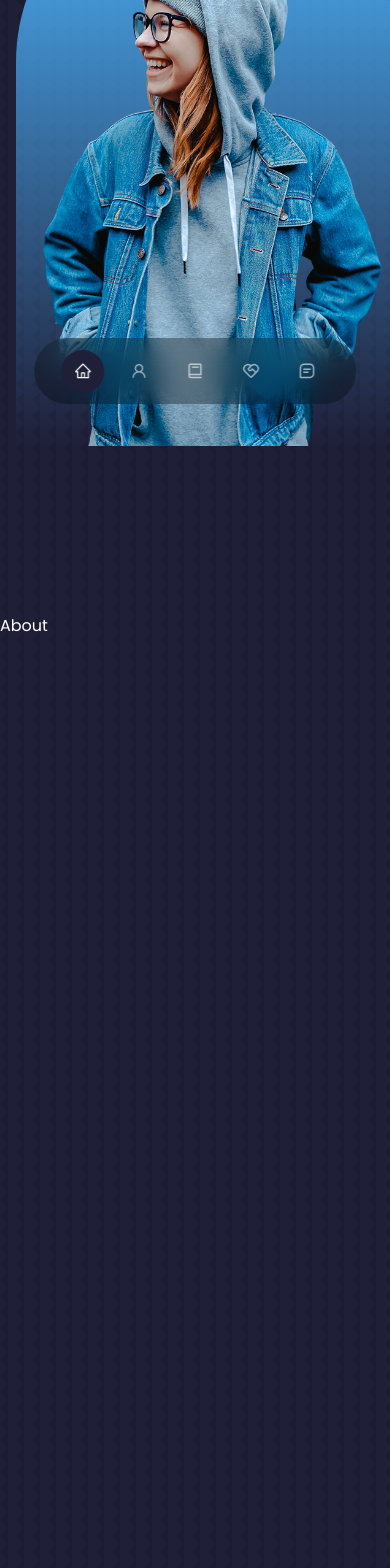
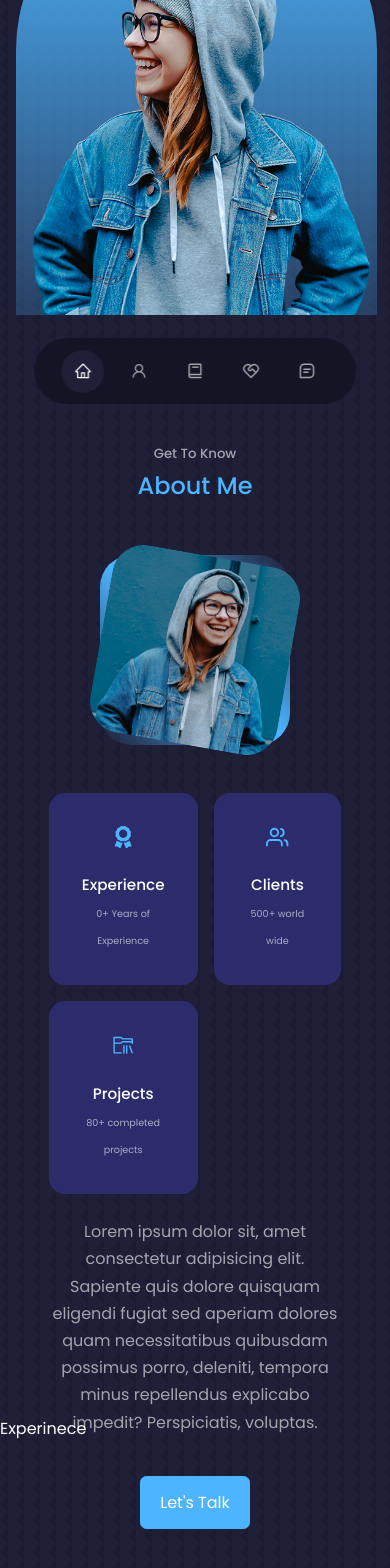
Before and after one commit to Subodh0/portfolio-1, a React (Create React App) app: page / in a window 390 px wide. Shown: the part 408-1976 px from the top of the page. Built offline with nearby package versions, Linux system fonts and the light colour scheme.

Commit message:
updated header section for mobile view and added about section

```diff
--- a/src/components/about/about.css
+++ b/src/components/about/about.css
@@ -0,0 +1,99 @@
+.about__container {
+    display: grid;
+    grid-template-columns: 35% 50%;
+    gap: 15%;
+}
+.about__me {
+    width: 100%;
+    aspect-ratio: 1/1;
+    border-radius: 2rem;
+    background: linear-gradient(
+        45deg,
+        transparent,
+        var(--color-primary),
+        transparent
+    );
+    display: grid;
+    place-items: center;
+}
+
+.about__me-image {
+    border-radius: 2rem;
+    overflow: hidden;
+    transform: rotate(10deg);
+    transition: var(--transition);
+}
+.about__me-image:hover {
+    transform: rotate(0);
+}
+
+.about__cards {
+    display: grid;
+    grid-template-columns: repeat(3, 1fr);
+    gap: 1.5rem;
+}
+
+.about__card {
+    background: var(--color-bg-variant);
+    border: 1px solid transparent;
+    border-radius: 1rem;
+    padding: 2rem;
+    text-align: center;
+    transition: var(--transition);
+
+}
+.about__card:hover {
+    background: transparent;
+    border-color: var(--color-primary-variant);
+    cursor: default;
+}
+
+.about__icon {
+    color: var(--color-primary);
+    font-size: 1.4rem;
+    margin-bottom: 1rem;
+}
+
+.about__card h5 {
+    font-size: 0.95rem;
+}
+
+.about__card small {
+    font-size: 0.6rem;
+    color: var(--color-light);
+}
+
+.about__content p {
+    margin: 2rem 0 2.6rem;
+    color: var(--color-light);
+}
+
+@media screen and (max-width: 1024px) {
+    .about__container{
+        grid-template-columns: 1fr;
+        gap: 0;
+    }
+    .about__me {
+        width: 50%;
+        margin: 2rem auto 4rem;
+    }
+    .about__content a {
+        margin: 1rem 0 1.5rem;
+    }
+}
+@media screen and (max-width: 600px) {
+    .about__me {
+        width: 65%;
+        margin: 0 auto 3rem;
+    }
+    .about__cards {
+        grid-template-columns: 1fr 1fr;
+        gap: 1rem;
+    }
+    .about__content {
+        text-align: center;
+    }
+    .about__content p {
+        margin: 1.5rem 0;
+    }
+}
--- a/src/components/about/about.jsx
+++ b/src/components/about/about.jsx
@@ -1,9 +1,44 @@
 import React from 'react';
 import './about.css';
+import Me from '../../assets/me-about.jpg';
+import {FaAward} from 'react-icons/fa';
+import {FiUsers} from 'react-icons/fi';
+import {VscFolderLibrary} from 'react-icons/vsc';
 
 const About = () => {
   return (
-    <section id='about'>About</section>
+    <section id='about'>
+      <h5>Get To Know</h5>
+      <h2>About Me</h2>
+      <div className='container about__container'>
+        <div className="about__me">
+          <div className="about__me-image">
+            <img src={Me} alt="About Image" />
+          </div>
+        </div>
+        <div className="about__content">
+          <div className="about__cards">
+            <article className="about__card">
+              <FaAward className='about__icon'/>
+              <h5>Experience</h5>
+              <small>0+ Years of Experience</small>
+            </article>
+            <article className="about__card">
+              <FiUsers className='about__icon'/>
+              <h5>Clients</h5>
+              <small>500+ world wide</small>
+            </article>
+            <article className="about__card">
+              <VscFolderLibrary className='about__icon'/>
+              <h5>Projects</h5>
+              <small>80+ completed projects</small>
+            </article>
+          </div>
+          <p>Lorem ipsum dolor sit, amet consectetur adipisicing elit. Sapiente quis dolore quisquam eligendi fugiat sed aperiam dolores quam necessitatibus quibusdam possimus porro, deleniti, tempora minus repellendus explicabo impedit? Perspiciatis, voluptas.</p>
+          <a href="#contact" className='btn btn-primary'>Let's Talk</a>
+        </div>
+      </div>
+    </section>
   )
 }
 
--- a/src/components/header/header.css
+++ b/src/components/header/header.css
@@ -57,14 +57,18 @@
 
 @media screen and (max-width: 1024px) {
     header{
-        height: 68vh;
+        height: 60vh;
     }
 }
 @media screen and (max-width: 600px) {
     header{
-        height: 100vh;
+        height: 80vh;
     }
     .header__socials, .scroll__down {
         display: none;
     }
+    .me {
+        padding-right: 4px;
+        padding-left: 5px;
+    }
 }
```
